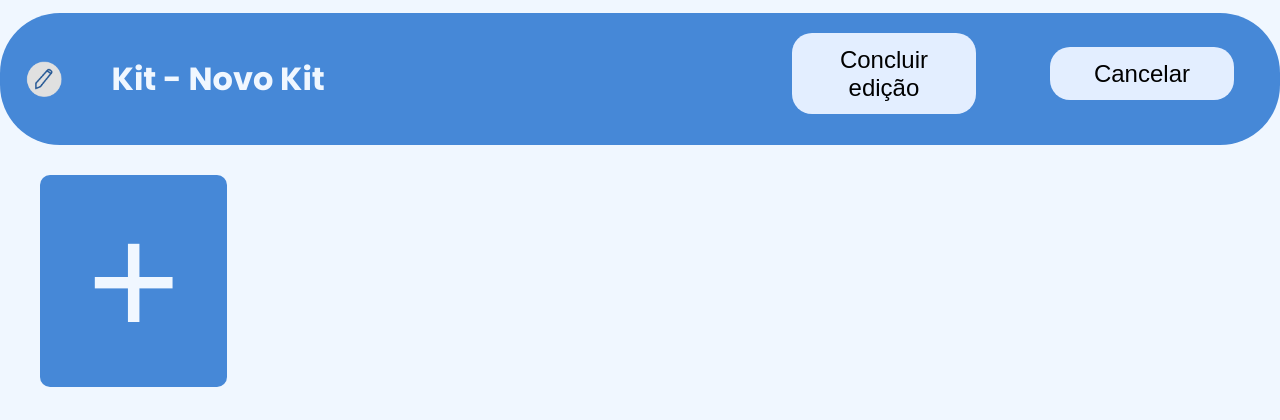
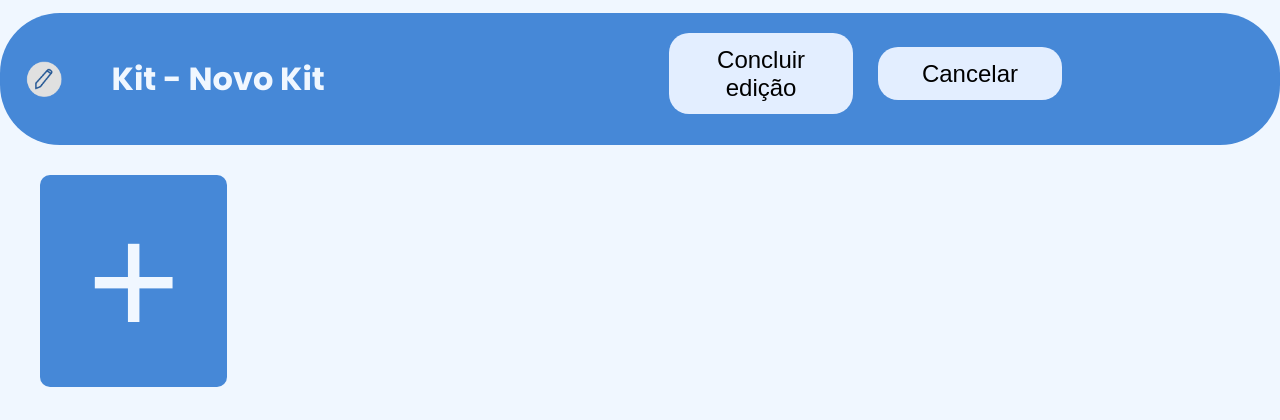
Before and after one commit to Inteli-College/2024-T0008-EC05-G01, a Flask app: template src/novo_backend/templates/kit.html in a window 1280 px wide. Shown: the top 420 px of the page. Run offline with Flask 3, Linux system fonts and the light colour scheme; the template is opened without the code that fills it, so the values that code supplies are empty; some libraries are stand-ins or nearby versions.

Commit message:
fix: arruma barra de navegacao do kit.html

```diff
--- a/src/novo_backend/database/archives/kits.json
+++ b/src/novo_backend/database/archives/kits.json
@@ -1 +1 @@
-{"_default": {"1": {"nome": "Kit-1", "medicamentos": [{"nome": "Fentanyl", "quantidade": 3, "altura": 10, "pos": {"x": 229.84, "y": 177.75, "z": -40.0, "r": 0.0}}, {"nome": "Paracetamol", "quantidade": 0, "altura": 5.35, "pos": {"x": 15.42, "y": 264.77, "z": -40.0, "r": 0.0}}]}, "2": {"nome": "jlkfjdfjal", "medicamentos": []}}}
+{"_default": {"1": {"nome": "Kit-1", "medicamentos": [{"nome": "Fentanyl", "quantidade": 3, "altura": 10, "pos": {"x": 229.84, "y": 177.75, "z": -40.0, "r": 0.0}}, {"nome": "Paracetamol", "quantidade": 0, "altura": 5.35, "pos": {"x": 15.42, "y": 264.77, "z": -40.0, "r": 0.0}}]}, "2": {"nome": "jlkfjdfjal", "medicamentos": []}, "3": {"nome": "dflkad", "medicamentos": []}, "4": {"nome": "fdafs", "medicamentos": []}, "5": {"nome": "fadf", "medicamentos": []}, "6": {"nome": "cdafs", "medicamentos": []}, "7": {"nome": "dsfdsafs", "medicamentos": []}, "8": {"nome": "fasdf", "medicamentos": []}, "9": {"nome": "fdafsa", "medicamentos": []}, "10": {"nome": "fasfsadfa", "medicamentos": []}, "11": {"nome": "fdfasdf", "medicamentos": []}, "12": {"nome": "lkjflkadsfklfas", "medicamentos": []}, "13": {"nome": "fdfsadkfsdalkfjklsdjfklsd", "medicamentos": []}, "14": {"nome": "fsdfsadfsd", "medicamentos": []}, "15": {"nome": "fdsklafjsakldjf", "medicamentos": []}, "16": {"nome": "fdlkfklas", "medicamentos": []}, "17": {"nome": "lfklsd", "medicamentos": []}, "18": {"nome": "ljkfkldflkasd", "medicamentos": []}, "19": {"nome": "jflsdajflkasd", "medicamentos": []}, "20": {"nome": "jlfljadsf", "medicamentos": []}, "21": {"nome": "lfjdslkfjkldsajfkl", "medicamentos": []}, "22": {"nome": "flkdsjfklasj~f", "medicamentos": []}, "23": {"nome": "jfldfsdlkfdskljf", "medicamentos": []}, "24": {"nome": "jlfjasldfjklasf", "medicamentos": []}, "25": {"nome": "jfldsjflasd", "medicamentos": []}}}
--- a/src/novo_backend/static/css/kit.css
+++ b/src/novo_backend/static/css/kit.css
@@ -32,10 +32,8 @@ body {
     background-color: #E3EEFF;
     font-size: 1em;
     padding: 1% 2%;
-    /* 2px 20px em relação à largura do contêiner pai */
     border: none;
-    margin-right: 4%;
-    /* 20px em relação à largura do contêiner pai */
+    /* margin-right: 4%; */
     border-radius: 20px;
     cursor: pointer;
     width: 15%;
@@ -45,17 +43,14 @@ body {
 
 .edicao {
     position: relative;
-    /* top: auto; */
-    left: 38%;
-    /* 600px em relação à largura do contêiner pai */
+    left: 28%;
     bottom: 5px;
 }
 
 .cancelar {
     position: relative;
     top: auto;
-    left: 40%;
-    /* 600px em relação à largura do contêiner pai */
+    left: 30%;
     bottom: 5px;
 }
 
@@ -93,10 +88,8 @@ body {
 
 .box1 {
     background-color: #4688D7;
-    /* width: 15%; */
     border-radius: 15px;
     padding: 2% 2%;
-    /* width: 18%; */
     border: none;
     min-width: 150px;
     width: 200px;
@@ -118,15 +111,11 @@ body {
     border-radius: 10px;
     padding: 15% 12%;
     margin-top: 5%;
-    /* display: flex; */
     justify-content: center;
     align-items: center;
-    /* Centraliza verticalmente */
     width: 200%;
-    /* Defina a largura desejada */
     position: relative;
     left: 43%;
-    /* Ajuste para centralizar horizontalmente */
     cursor: pointer;
 
 
```
